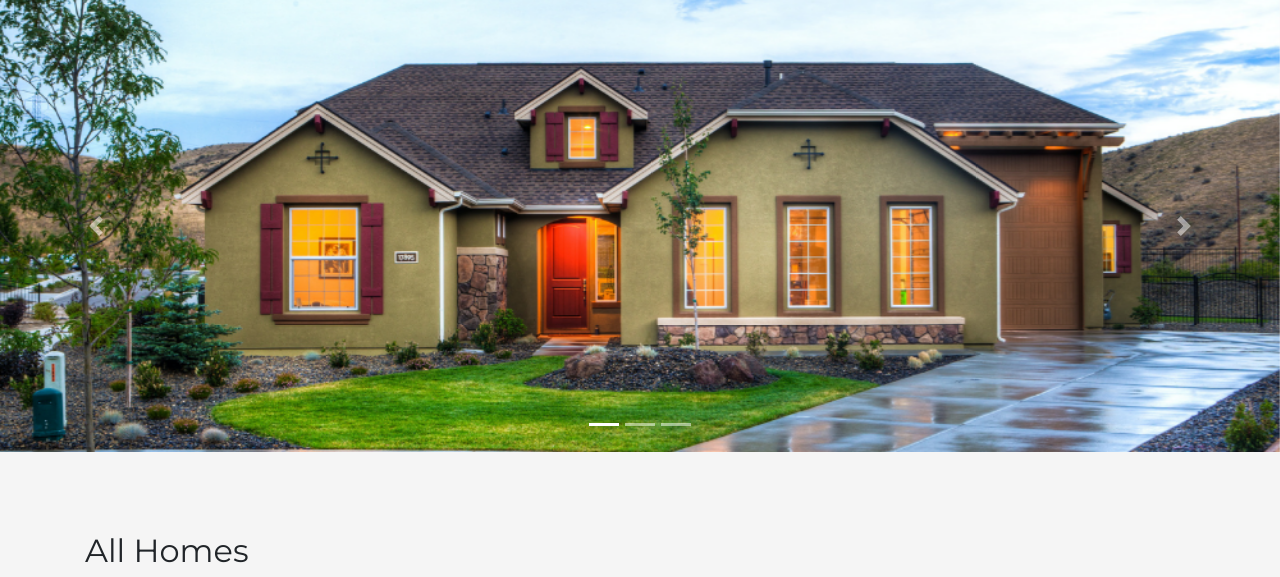
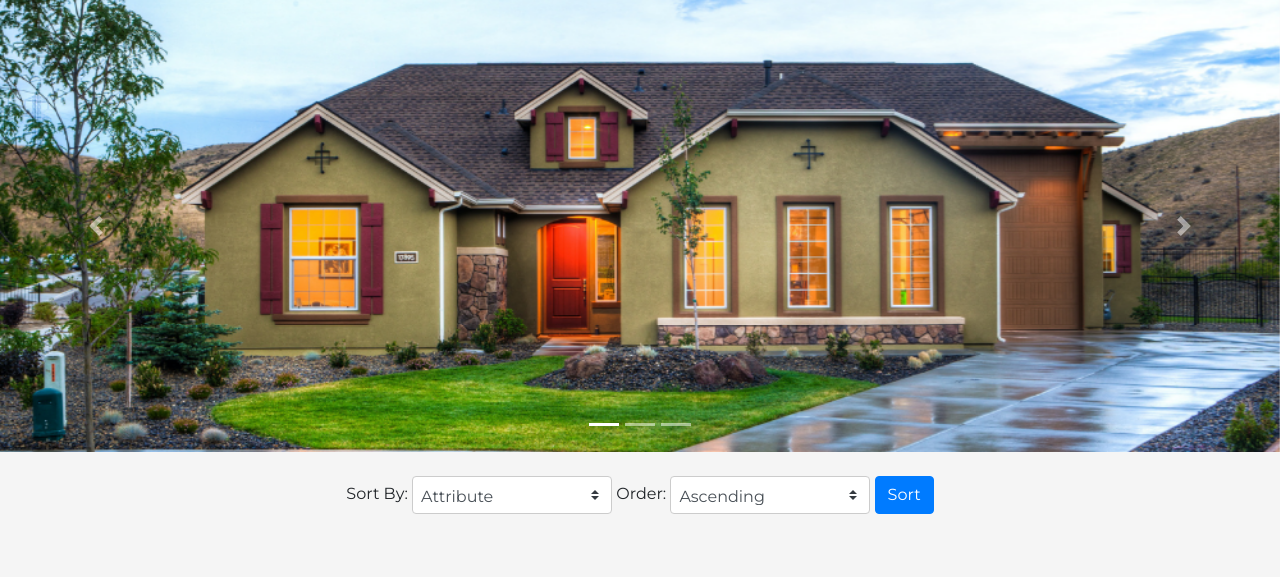
Before and after one commit to atifdumbaboy/askarirentals, a PHP site: page / in a window 1280 px wide. Shown: the part 127-704 px from the top of the page. Run offline with PHP 8.4, Linux system fonts and the light colour scheme; data comes from the database, SQL or seed files in the repository; some libraries are stand-ins or nearby versions.

Commit message:
added the singup to get more info and added the sort wala

```diff
--- a/index.php
+++ b/index.php
@@ -2,16 +2,42 @@
 session_start();
 include_once('connection.php');
 
-// Fetching queries
+// Initialize sorting variables
+$sortBy = isset($_GET['sort']) ? $_GET['sort'] : ''; // Get the selected sorting option
+$orderBy = isset($_GET['order']) ? $_GET['order'] : 'ASC'; // Default sorting order
+
+// Construct the SQL query based on sorting options
 $sql = "SELECT * FROM homes";
 
-// Storage
+if (!empty($sortBy)) {
+    $sql .= " ORDER BY $sortBy $orderBy";
+}
+
+// Execute the query
 $result = $mysqli->query($sql);
 ?>
 
 <?php // Include the header
 include('header.php');
 ?>
+<style>
+    /* Custom styling for select elements */
+    .custom-select {
+        padding: 8px; /* Adjust padding as needed */
+        font-size: 16px; /* Adjust font size as needed */
+        border: 1px solid #ccc; /* Add a border */
+        border-radius: 4px; /* Add rounded corners */
+        width: 200px; /* Set the width as needed */
+        margin-bottom: none;
+    }
+
+    /* Style the selected option */
+    .custom-select option:checked {
+        background-color: #007bff; /* Background color for selected option */
+        color: #fff; /* Text color for selected option */
+    }
+
+</style>
 
 <!--Slider implementation lessssssssssssgoooooooooooooooooooooooooooo boiiiiiiiiiiiiiiiii-------->
 <div id="imageCarousel" class="carousel slide" data-ride="carousel" data-interval="3000">
@@ -47,9 +73,27 @@ include('header.php');
     </a>
 </div>
 
+<div class="container mt-4 text-center">
+    <form method="GET" action="" class="sorting-form">
+        <label for="sort">Sort By:</label>
+        <select name="sort" id="sort" class="custom-select sorting-select">
+            <option value="">Attribute</option>
+            <option value="Location">Location</option>
+            <option value="Price">Price</option>
+            <option value="Rooms">Rooms</option>
+            <option value="Floors">Floors</option>
+            <option value="Bathrooms">Bathrooms</option>
+        </select>
+        <label for="order">Order:</label>
+        <select name="order" id="order" class="custom-select sorting-select">
+            <option value="ASC">Ascending</option>
+            <option value="DESC">Descending</option>
+        </select>
+        <button type="submit" class="btn btn-primary">Sort</button>
+    </form>
+</div>
 
-
-<!-- Homes list -->
+<!-- Add a form for selecting sorting options -->
 <div class="container mt-4">
     <h2>All Homes</h2>
     <div class="row">
@@ -65,7 +109,7 @@ include('header.php');
             }
             echo '<div class="card-body">';
             echo '<h5 class="card-title">Location: ' . $row['Location'] . '</h5>';
-            echo '<a href="details.php?id=' . $row['id'] . '" class="btn btn-primary">More Details</a>';
+            echo '<a href="details.php?id=' . $row['id'] . '" class="btn btn-primary">Home Details</a>';
             echo '</div>';
             echo '</div>';
             echo '</div>';
@@ -73,6 +117,8 @@ include('header.php');
         ?>
     </div>
 </div>
+</div>
+
 
 <!-- List homes by distinct locations -->
 <div class="container mt-4">
@@ -116,6 +162,7 @@ include('header.php');
     ?>
 </div>
 
+
 <?php // Include the footer
 include('footer.php');
 ?>
```
Also changed, not shown: details.php (+21 -1 lines), login.php (+8 -2 lines), signup.php (+20 -7 lines), media/profiles/650ec208c703b_IMG_20220820_164939.jpg (added), media/profiles/650ec2a5c93bd_srk.png (added).
